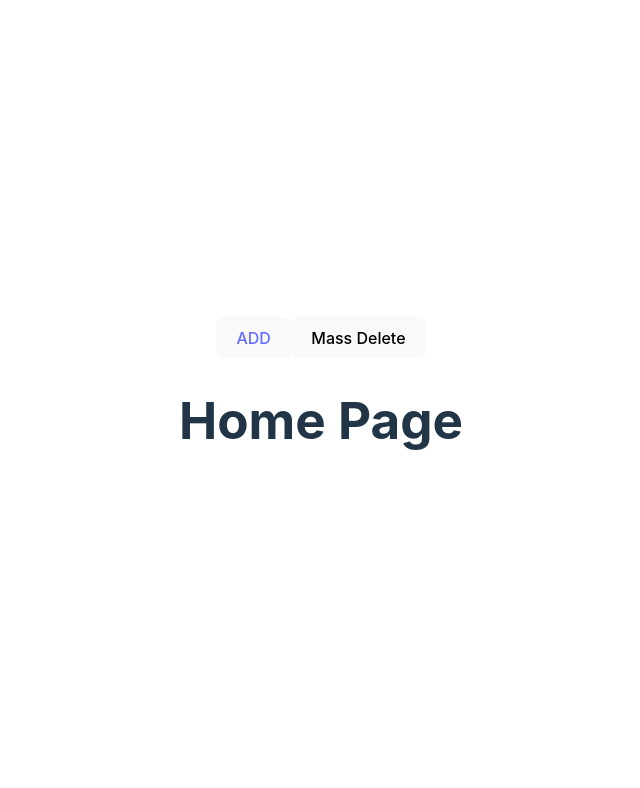
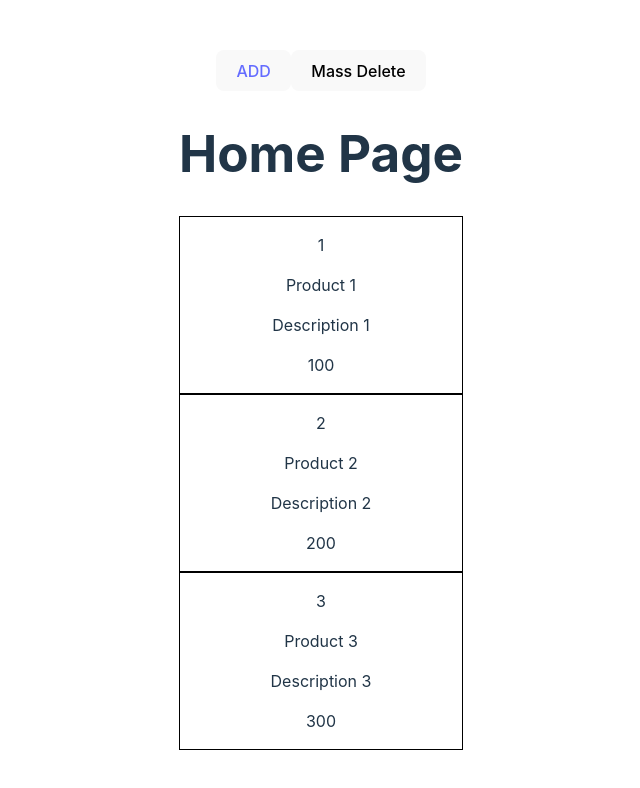
Before and after one commit to Nedim89/react-php, a React (Vite) app in the folder react/: page / in a window 1280 px wide. Shown: the top 788 px of the page, without its empty margins (319-959 px from the left). Built offline with nearby package versions, Linux system fonts and the light colour scheme.

Commit message:
Product list

```diff
--- a/react/src/components/Home.jsx
+++ b/react/src/components/Home.jsx
@@ -8,7 +8,15 @@ const [data, setData] = useState(products);
   return (
     <div>
       <h1>Home Page</h1>
-      {console.log(data)}
+      {data.map((product)=>{
+        return(
+            <article key={product.id} style={{border: "1px solid black"}}>
+            <p>{product.id}</p>
+            <p>{product.name}</p>
+            <p>{product.description}</p>
+            <p>{product.price}</p>
+        </article>)
+      })}
     </div>
   );
 }
```
